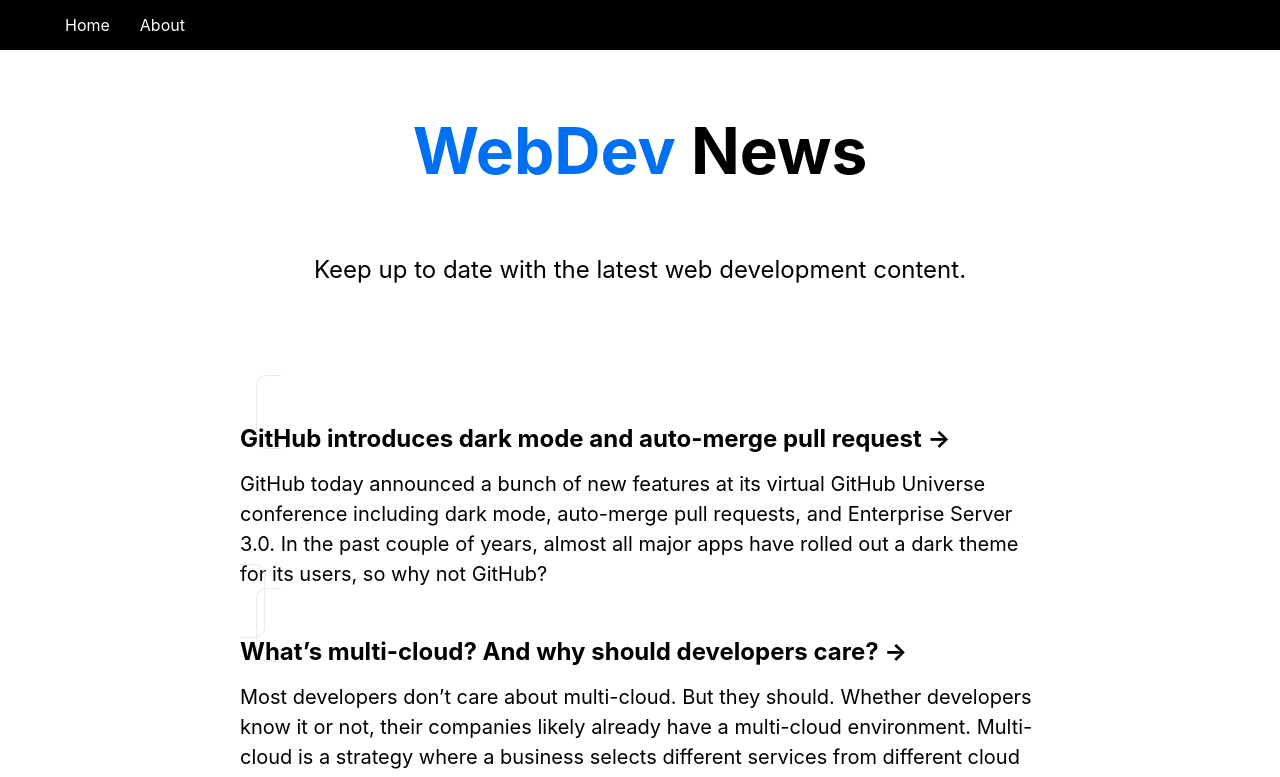
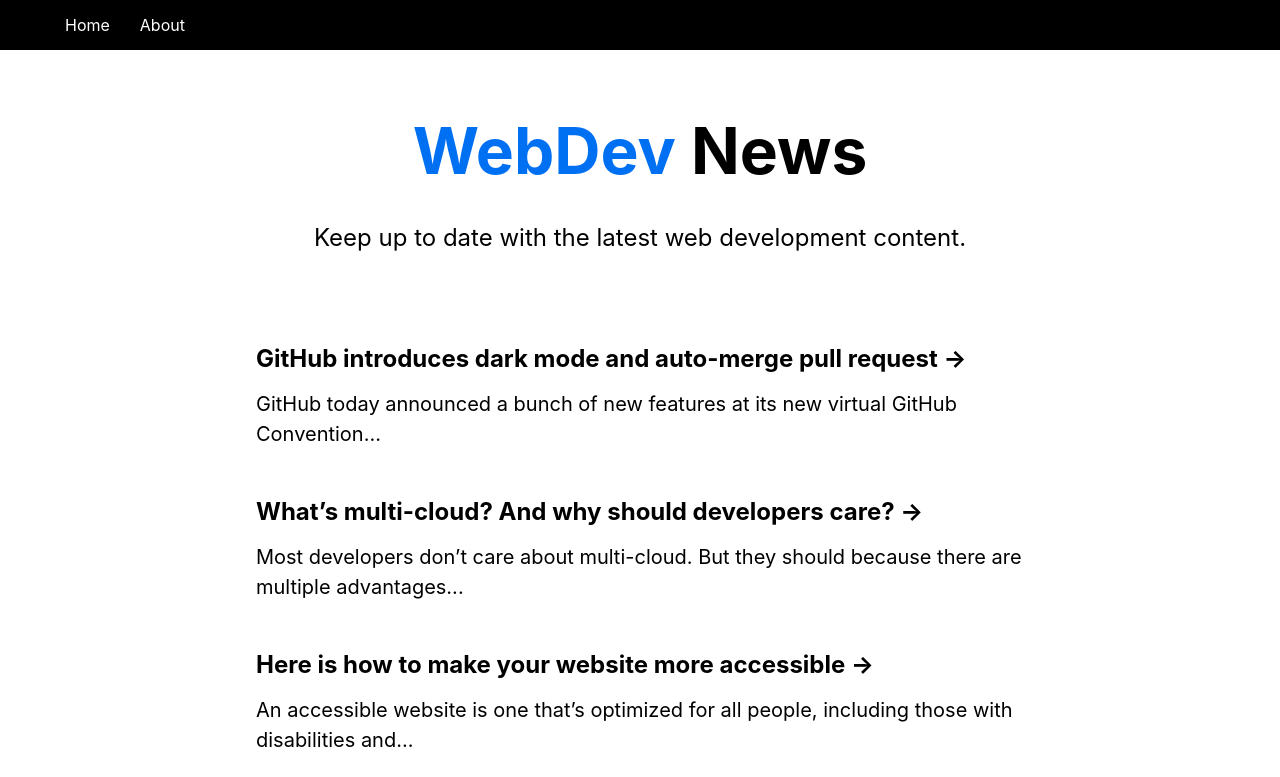
Before and after one commit to RennerNathan/learning-next-js, a Next.js app: page / in a window 1280 px wide. Shown: the top 777 px of the page. Built offline with nearby package versions, Linux system fonts and the light colour scheme.

Commit message:
fix errors with styles

```diff
--- a/components/ArticleItem.js
+++ b/components/ArticleItem.js
@@ -4,10 +4,10 @@
 const ArticleItem = ({ article }) => {
   return (
     <div>
-        <Link href='article/[id]' as={`/article/${article.id}`}>
+        <Link href={`/article/${article.id}`}>
             <a className={articleStyles.card}>
                 <h3>{article.title} &rarr;</h3>
-                <p>{article.body}</p>
+                <p>{article.excerpt}</p>
             </a>
         </Link>
     </div>
--- a/components/ArticleList.js
+++ b/components/ArticleList.js
@@ -6,7 +6,7 @@
     <div className={articleStyles.grid}>
       {articles.map((article) => (
         // eslint-disable-next-line react/jsx-key
-        <ArticleItem article={article} />
+        <ArticleItem key={article.id} article={article} />
       ))}
     </div>
   )
--- a/components/Layout.js
+++ b/components/Layout.js
@@ -9,7 +9,8 @@
         <div className={styles.container}>
           <main className={styles.main}>
               <Header />
-              {children}</main>
+              {children}
+          </main>
         </div>
     </>
   )
--- a/data.js
+++ b/data.js
@@ -2,31 +2,28 @@
     {
       id: '1',
       title: 'GitHub introduces dark mode and auto-merge pull request',
-      excerpt:
-        'GitHub today announced a bunch of new features at its virtual GitHub...',
+      excerpt:'GitHub today announced a bunch of new features at its new virtual GitHub Convention...',
       body:
         'GitHub today announced a bunch of new features at its virtual GitHub Universe conference including dark mode, auto-merge pull requests, and Enterprise Server 3.0. In the past couple of years, almost all major apps have rolled out a dark theme for its users, so why not GitHub?',
     },
     {
       id: '2',
       title: 'What’s multi-cloud? And why should developers care?',
-      excerpt: 'Most developers don’t care about multi-cloud. But they should...',
+      excerpt:'Most developers don’t care about multi-cloud. But they should because there are multiple advantages...',
       body:
         'Most developers don’t care about multi-cloud. But they should. Whether developers know it or not, their companies likely already have a multi-cloud environment.    Multi-cloud is a strategy where a business selects different services from different cloud providers',
     },
     {
       id: '3',
       title: 'Here is how to make your website more accessible',
-      excerpt:
-        'An accessible website is one that’s optimized for all people, including those with disabilities...',
+      excerpt:'An accessible website is one that’s optimized for all people, including those with disabilities and...',
       body:
         'There are many things to consider when setting up a website, and accessibility is one factor that can sometimes be overlooked. An accessible website is one that’s optimized for all people, including those with impaired vision or hearing, motor difficulties, or learning disabilities',
     },
     {
       id: '4',
       title: 'Why open ecosystems are the future of app development',
-      excerpt:
-        'When app stores entered the mainstream tech culture, they exposed developers to an audience of millions...',
+      excerpt:'When app stores entered the mainstream tech culture, they exposed developers to an audience of millions...',
       body:
         'We can’t get enough of our mobile apps. There were 204 billion apps downloads last year, and that number is rising in 2020.  When app stores entered the mainstream tech culture, they exposed developers to an audience of millions who were keen to adopt the innovative capabilities',
     },
--- a/styles/Article.module.css
+++ b/styles/Article.module.css
@@ -4,7 +4,8 @@
   justify-content: center;
   flex-wrap: wrap;
   max-width: 800px;
-  margin-top: 3rem;
+  margin-top: 1rem;
+  padding: 1rem ;
 }
 
 .card {
@@ -14,9 +15,6 @@
   text-align: left;
   color: inherit;
   text-decoration: none;
-  border: 1px solid #eaeaea;
-  border-radius: 10px;
-  transition: color 0.15s ease, border-color 0.15s ease;
 }
 
 .card:hover,
--- a/styles/Header.module.css
+++ b/styles/Header.module.css
@@ -22,7 +22,7 @@
   }
 
   .description {
-    margin: 4rem 0;
+    margin: 2rem;
     line-height: 1.5;
     font-size: 1.5rem;
   }
```
